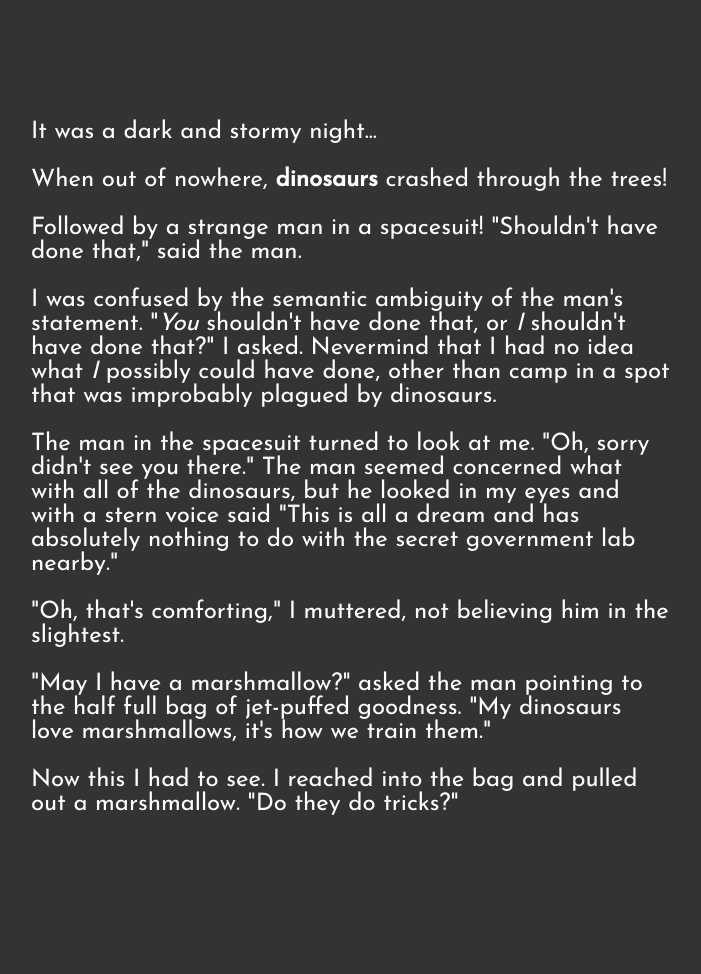
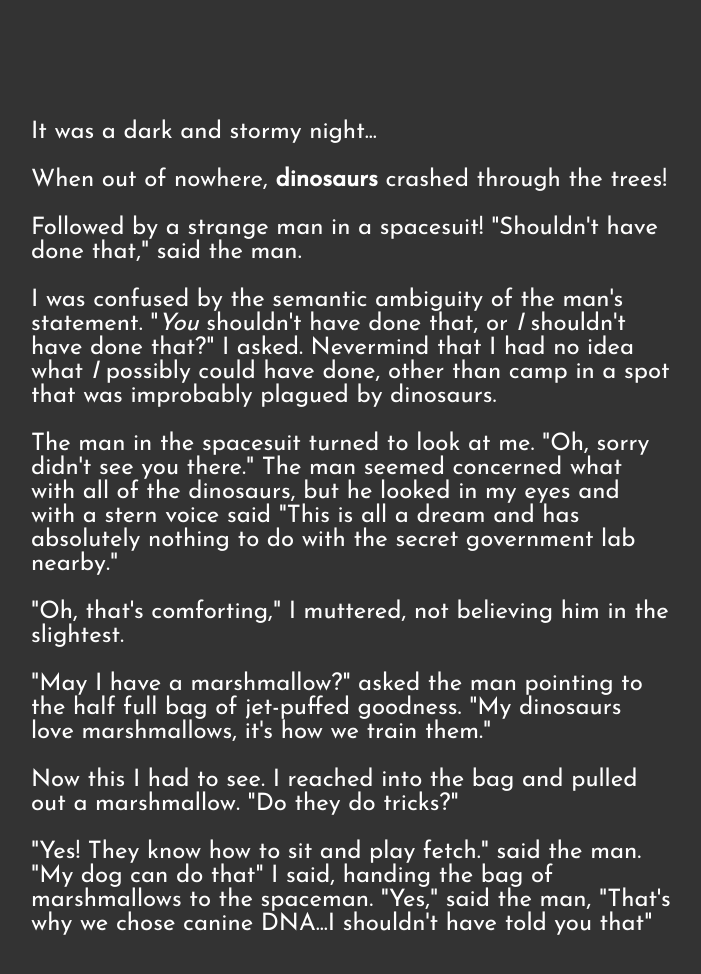
Before and after one commit to cmpeters08/fireside-story, a plain HTML site: page index.html in a window 1280 px wide. Shown: the whole page, without its empty margins (289-990 px from the left). Before the commit the page ends 936 px from the top, so only its background shows below. Drawn offline with Linux system fonts and the light colour scheme.

Commit message:
added new line to story

```diff
--- a/index.html
+++ b/index.html
@@ -13,5 +13,6 @@
     <p>"Oh, that's comforting," I muttered, not believing him in the slightest.</p>
     <p>"May I have a marshmallow?" asked the man pointing to the half full bag of jet-puffed goodness. "My dinosaurs love marshmallows, it's how we train them."</p>
     <p>Now this I had to see. I reached into the bag and pulled out a marshmallow. "Do they do tricks?"</p>
+    <p>"Yes! They know how to sit and play fetch." said the man. "My dog can do that" I said, handing the bag of marshmallows to the spaceman. "Yes," said the man, "That's why we chose canine DNA...I shouldn't have told you that"</p>
   </body>
 </html>
```
